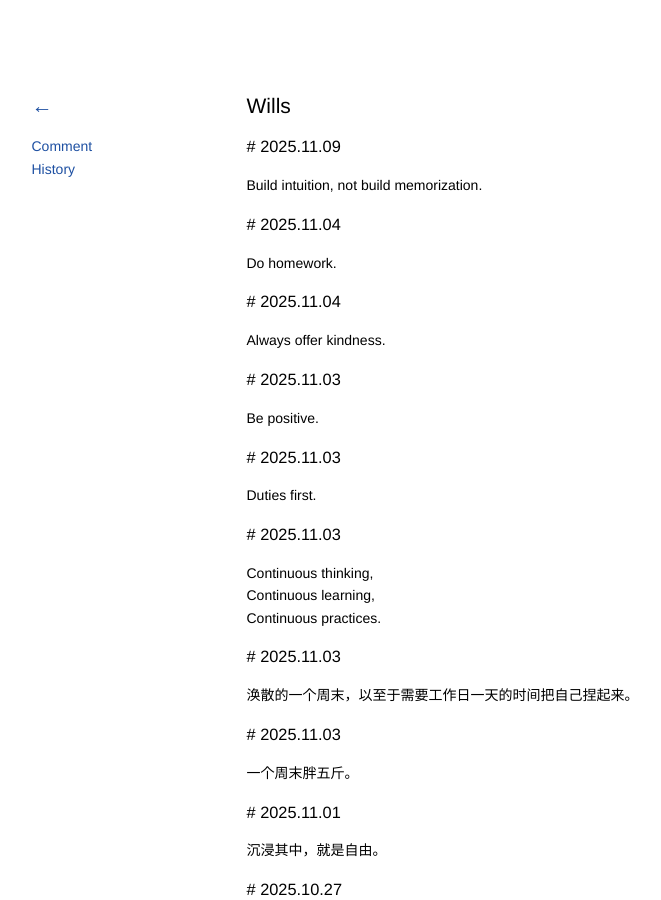
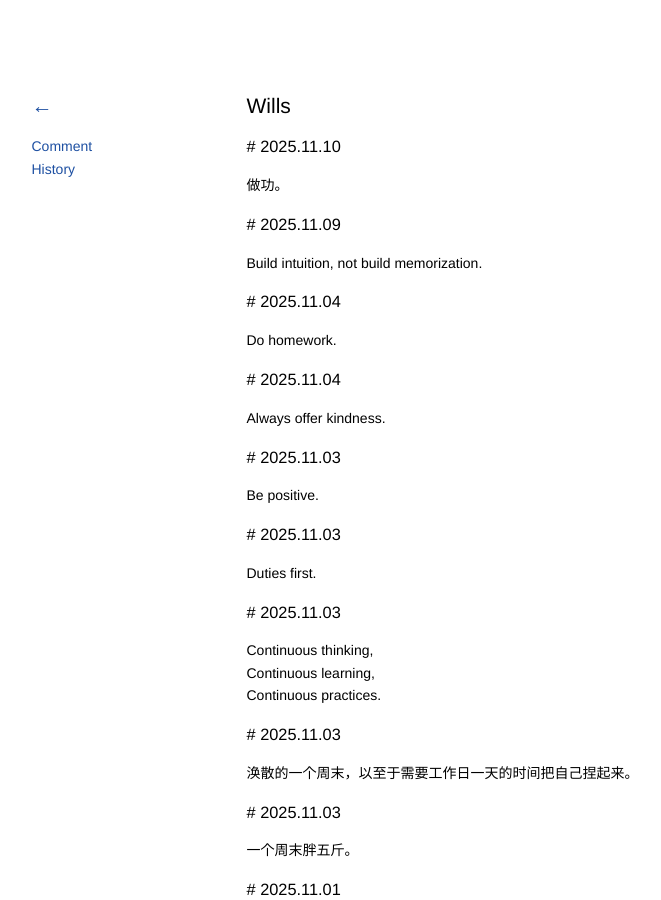
Before and after one commit to kidlj/awei, a Jekyll site: the page built from _wiki/wills.md, in a window 1280 px wide and 900 px high. Shown: the whole window, without its empty margins (101-762 px from the left). Built offline with Jekyll 4.4.1, drawn with Linux system fonts in a browser that asks for light colours.

Commit message:
update wills

```diff
--- a/_wiki/wills.md
+++ b/_wiki/wills.md
@@ -1,6 +1,10 @@
 ---
 title: Wills
 ---
+
+### 2025.11.10
+
+做功。
 
 ### 2025.11.09
 
```
